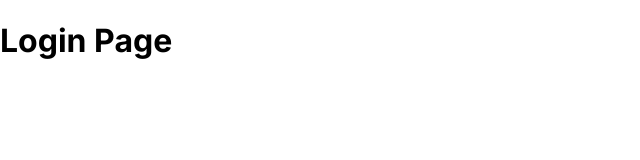
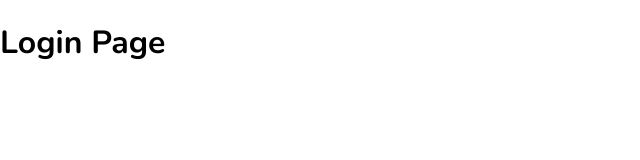
Before and after one commit to TEE2DWHY/admin-dashboard, a Next.js app: page /login in a window 1280 px wide. Shown: the top 160 px of the page, without its empty margins (0-640 px from the left). Built offline with nearby package versions, Linux system fonts and the light colour scheme.

Commit message:
changes the webpage font

```diff
--- a/app/layout.jsx
+++ b/app/layout.jsx
@@ -1,7 +1,7 @@
 import "../styles/globals.css";
-import { Inter } from "next/font/google";
+import { Nunito } from "next/font/google";
 
-const inter = Inter({ subsets: ["latin"] });
+const nunito = Nunito({ subsets: ["latin"] });
 
 export const metadata = {
   title: "Admin Dashboard",
@@ -11,7 +11,7 @@
 export default function RootLayout({ children }) {
   return (
     <html lang="en">
-      <body className={inter.className}>{children}</body>
+      <body className={nunito.className}>{children}</body>
     </html>
   );
 }
```
